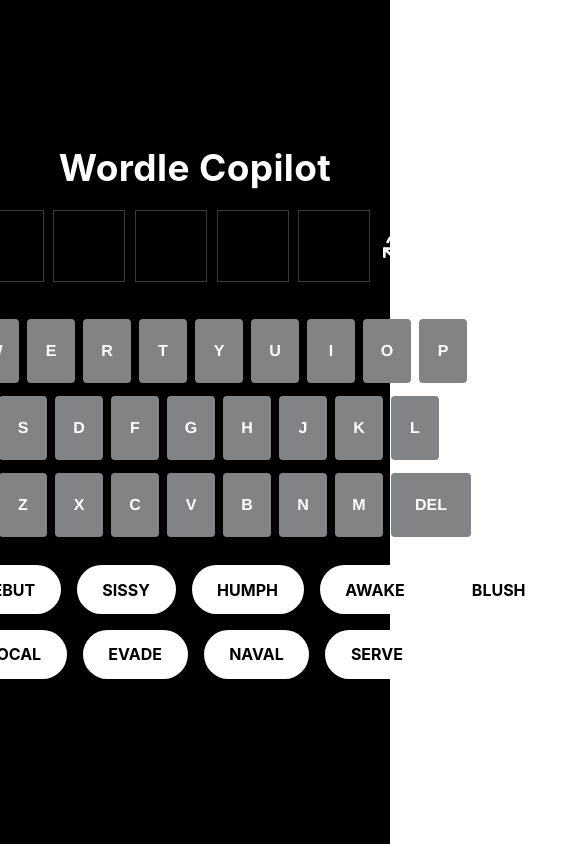
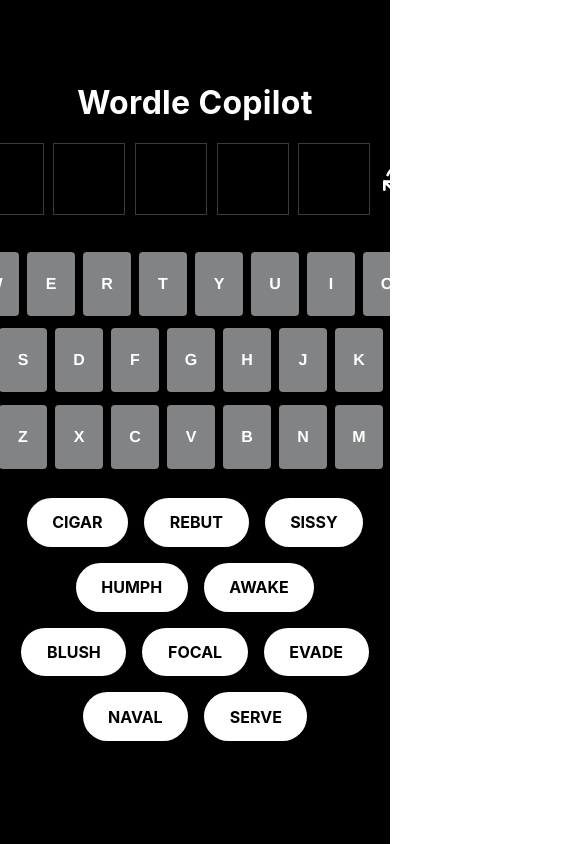
Before and after one commit to Sync271/wordle-copilot, a Next.js app: page / in a window 390 px wide. Shown: the whole page, 585 px wide, since content can reach past the window. Built offline with nearby package versions, Linux system fonts and the light colour scheme.

Commit message:
make it mobile friendly

```diff
--- a/styles/globals.css
+++ b/styles/globals.css
@@ -2,6 +2,8 @@
 body {
 	padding: 0;
 	margin: 0;
+	width: auto !important;
+	overflow: auto;
 	font-family: -apple-system, BlinkMacSystemFont, Segoe UI, Roboto, Oxygen,
 		Ubuntu, Cantarell, Fira Sans, Droid Sans, Helvetica Neue, sans-serif;
 }
@@ -28,7 +30,7 @@
 
 .title {
 	font-weight: 700;
-	font-size: 37px;
+	font-size: 2rem;
 	line-height: 100%;
 	letter-spacing: 0.01em;
 	text-align: center;
@@ -133,5 +135,4 @@
 	flex-flow: row wrap;
 	gap: 1rem;
 	margin: 1em;
-	width: 50em;
 }
```
